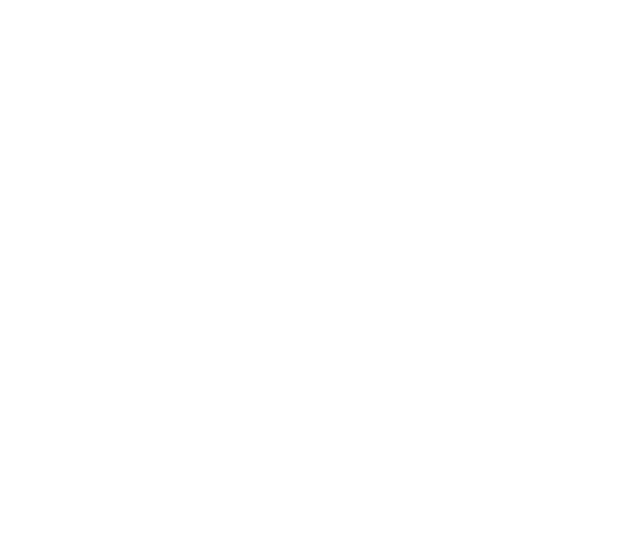
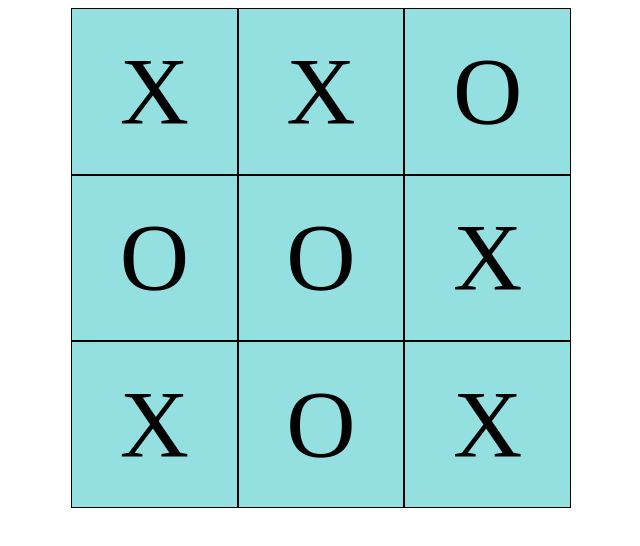
Before and after one commit to ZakMcRae/tic-tac-toe, a plain HTML site: page tic-tac-toe.html in a window 1280 px wide. Shown: the whole page, without its empty margins (319-959 px from the left). Drawn offline with Linux system fonts and the light colour scheme.

Commit message:
added gameboard and display board functionality

```diff
--- a/script.js
+++ b/script.js
@@ -0,0 +1,26 @@
+const gameBoard = (() => {
+    let markers = ['X','X','O','O','O','X','X','O','X'];
+    const display = () => {
+        const cells = document.querySelectorAll('div[data-cell]')
+
+        for(let i=0; i < markers.length; i++){
+            cells[i].textContent = markers[i]
+        }
+    }
+
+
+    return {markers, display}
+})()
+
+const Player = (name) => {
+    const getName = () => name;
+    return {name, getName}
+}
+
+const Game = () => {
+    let round = 1;
+    const playRound = () => {
+    }
+}
+
+gameBoard.display()
--- a/style.css
+++ b/style.css
@@ -0,0 +1,17 @@
+#game-board {
+  background-color: rgb(148, 223, 223);
+  width: 500px;
+  height: 500px;
+  margin: auto;
+  display: grid;
+  grid-template-columns: repeat(3, 1fr);
+  grid-template-rows: repeat(3, 1fr);
+}
+
+.cell {
+  border: black 1px solid;
+  display: flex;
+  align-items: center;
+  justify-content: center;
+  font-size: 96px;
+}
--- a/tic-tac-toe.html
+++ b/tic-tac-toe.html
@@ -7,6 +7,20 @@
     <link rel="stylesheet" href="style.css" />
     <title></title>
   </head>
-  <body></body>
+  <body>
+    <div id="main">
+      <div id="game-board">
+        <div class="cell" data-cell="0"></div>
+        <div class="cell" data-cell="1"></div>
+        <div class="cell" data-cell="2"></div>
+        <div class="cell" data-cell="3"></div>
+        <div class="cell" data-cell="4"></div>
+        <div class="cell" data-cell="5"></div>
+        <div class="cell" data-cell="6"></div>
+        <div class="cell" data-cell="7"></div>
+        <div class="cell" data-cell="8"></div>
+      </div>
+    </div>
+  </body>
   <script type="text/javascript" src="script.js"></script>
 </html>
```
